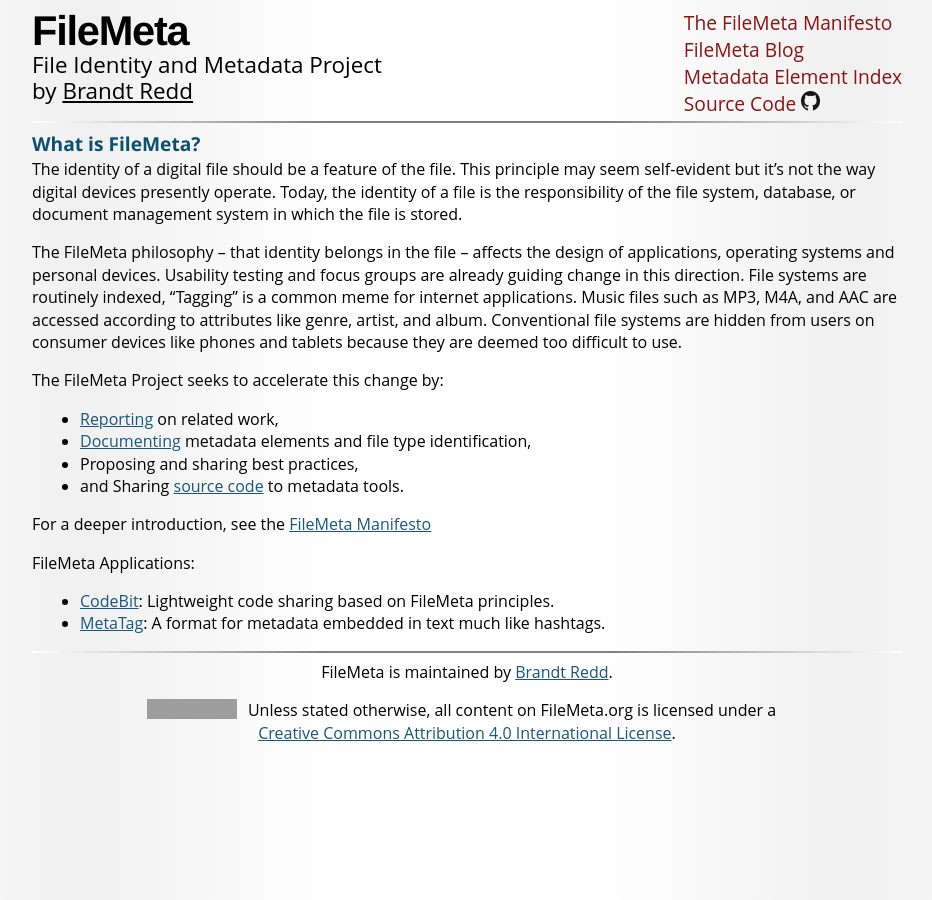
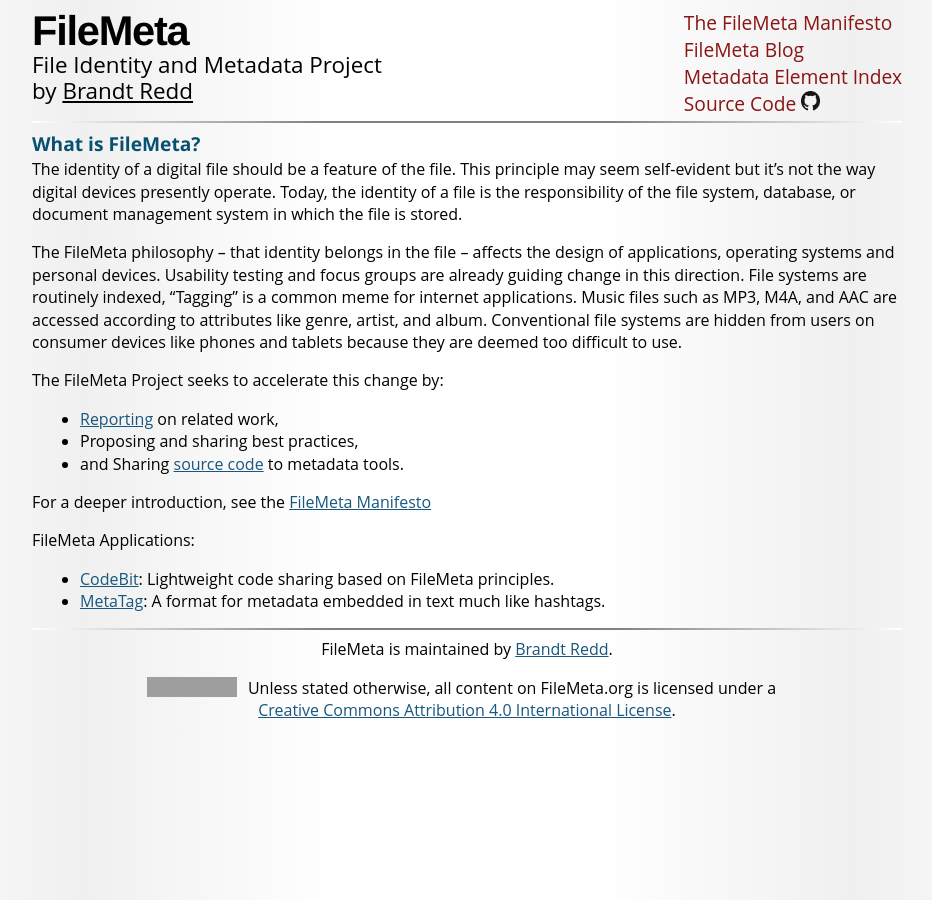
Before and after one commit to FileMeta/filemeta.github.io, a Jekyll site: the page built from index.md, in a window 1280 px wide. Shown: the whole page, without its empty margins (173-1105 px from the left). Built offline with Jekyll 4.4.1, drawn with Linux system fonts in a browser that asks for light colours; some web fonts are replaced; grey boxes are pictures that could not be loaded.

Commit message:
Remove (for now) the unused metadata dictionary reference.

```diff
--- a/index.md
+++ b/index.md
@@ -12,7 +12,6 @@
 The FileMeta Project seeks to accelerate this change by:
 
 * [Reporting](https://blog.filemeta.org) on related work,
-* [Documenting](/Metadata) metadata elements and file type identification,
 * Proposing and sharing best practices,
 * and Sharing [source code](http://github.com/FileMeta) to metadata tools.
 
```
